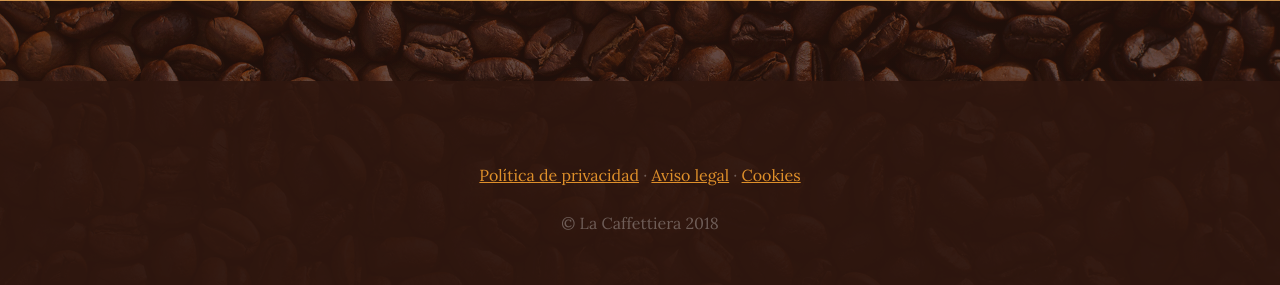
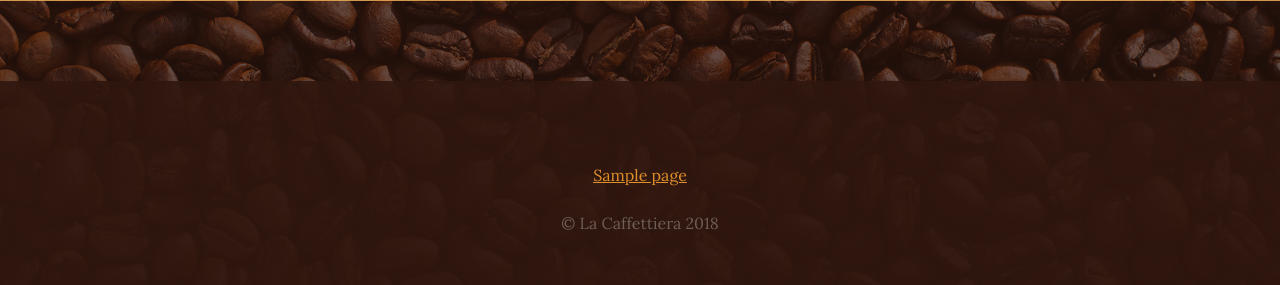
Before and after one commit to jesus010795/webempresa, a Django app: page /blog/ in a window 1280 px wide. Shown: the part 1279-1564 px from the top of the page. Run offline with Django 5.2, Linux system fonts and the light colour scheme; tables that the repository leaves empty hold one stand-in row (values such as "Sample post"); grey boxes marked "Sample" are stand-in pictures; some libraries are stand-ins or nearby versions.

Commit message:
pages: Implementation of custom template tag for dynamic page rendering
Creation of a custom template tag to facilitate the retrieval and rendering of page objects directly within any template. - Added the templatetags directory and initialization. - Implemented logic to dynamically retrieve page data. - Registered the tag for global use in all project templates.

```diff
--- a/core/templates/core/base.html
+++ b/core/templates/core/base.html
@@ -97,11 +97,14 @@
             </a>
           {% endif %}
 	    </p>
-        <p class="m-0 mbt">
-        	<a href=" {% url 'pages:page_detail' pk %}" class="link">Política de privacidad</a> ·
-        	<a href="sample.html" class="link">Aviso legal</a> ·
-        	<a href="sample.html" class="link">Cookies</a>
-		</p>
+      <p class="m-0 mbt">
+        {% load pages_extras %}
+        {% get_page_list as page_list %}
+          {% for page in page_list %}
+            <a href=" {% url 'pages:page_detail' page.id %}" class="link">{{page.title}}</a>
+            {% if not forloop.last %} - {% endif %}
+          {% endfor %}
+      </p>
         <p class="m-0 mbt1">&copy; La Caffettiera 2018</p>
       </div>
 	</footer>
--- /dev/null
+++ b/pages/templatetags/pages_extras.py
@@ -0,0 +1,10 @@
+from django import template
+from pages.models import Pages
+
+register = template.Library()
+
+
+@register.simple_tag
+def get_page_list():
+    pages = Pages.objects.all()
+    return pages
```
Also changed, not shown: pages/templatetags/__init__.py (added).
